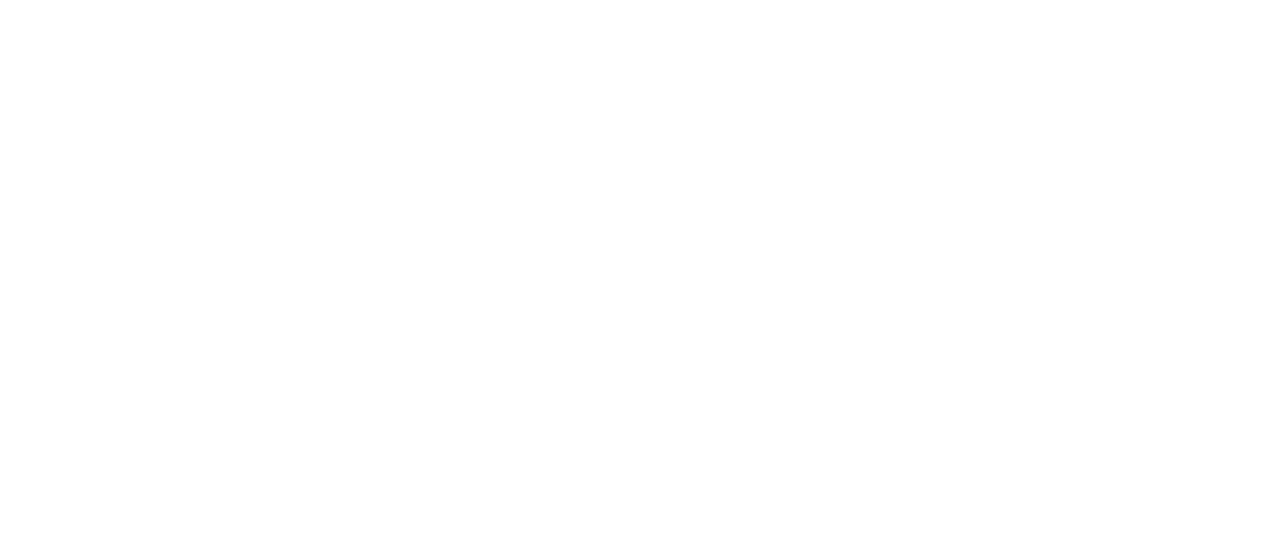
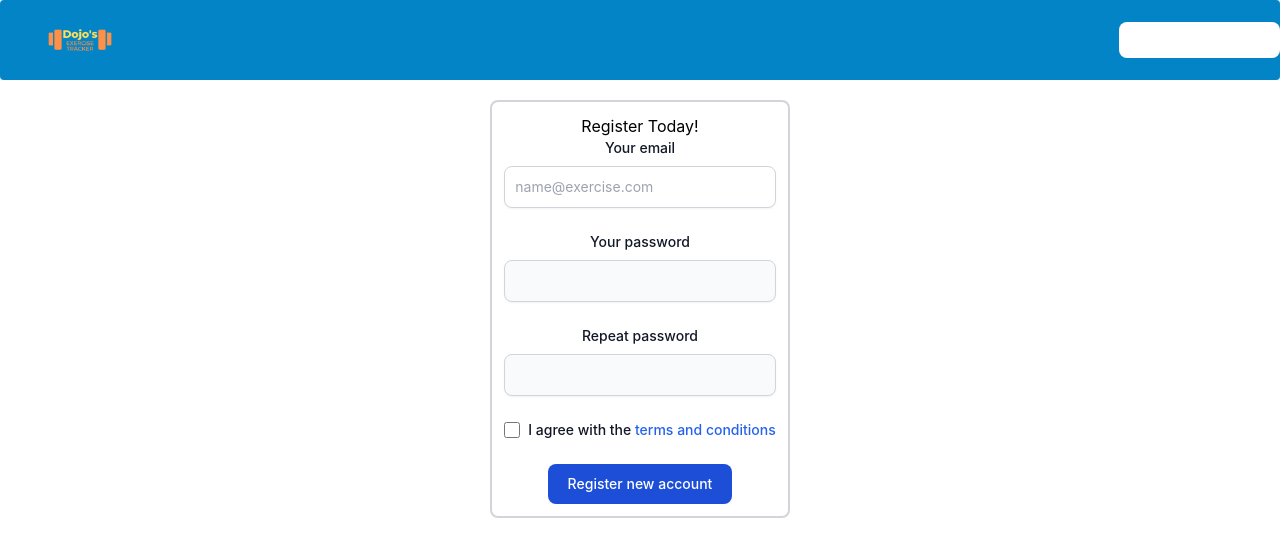
Before and after one commit to AllenEmmet/Group_Project, a React (Create React App) app in the folder client/: page /signup in a window 1280 px wide. Before the commit this address had no page. Shown: the top 556 px of the page. Built offline with nearby package versions, Linux system fonts and the light colour scheme.

Commit message:
Login/Reg added forms for Login and Registration there is no logic behind the forms, mostly for a UI view. Also updated the Navbar. -JC

```diff
--- a/client/package.json
+++ b/client/package.json
@@ -45,6 +45,8 @@
     "autoprefixer": "^10.4.12",
     "axios": "^1.1.3",
     "cors": "^2.8.5",
+    "eslint": "^8.26.0",
+    "eslint-plugin-react": "^7.31.10",
     "helmet": "^6.0.0",
     "postcss": "^8.4.18",
     "tailwindcss": "^3.1.8"
--- a/client/src/App.js
+++ b/client/src/App.js
@@ -8,6 +8,8 @@
 import AddExercise from './views/AddExercise'
 import EditExercise from './views/EditExercise';
 import EditFood from './views/EditFood';
+import Login from './components/Login.js';
+import Signup from './components/Signup.js';
 
 function App() {
 
@@ -16,6 +18,8 @@
       <BrowserRouter>
         <Routes>
           <Route element={<Main/>} path='/' default></Route>
+          <Route element={<Login />} path='/login'></Route>
+          <Route element={<Signup />} path='/signup'></Route>
           <Route element={<AddFood/>} path='/food/add'></Route>
           <Route element={<AddExercise/>} path='/exercise/add'></Route>
           <Route element={<EditExercise></EditExercise>} path='exercise/edit/:id'></Route>
--- a/client/src/components/Header.js
+++ b/client/src/components/Header.js
@@ -1,12 +1,33 @@
 import React, { useState } from 'react'
-import Doj from './assets/Doj.png'
+import Dojo from './assets/Doj.png'
+import { Link } from 'react-router-dom'
 
 const Header = () => {
 
   return (
-    <div style={{display: 'flex', justifyContent: 'center', paddingLeft: '20px', paddingRight: '20px', height:'75px', alignItems:'center'}}>
-        <img src={Doj}/>
+  <nav className="bg-sky-600 border-gray-200 rounded dark:bg-sky-600">
+  <div className="container flex flex-wrap justify-between items-center mx-auto">
+    <Link to={'/'}  className="flex items-center p-0">
+        <img src={Dojo} className="h-20 w-40 object-contain" alt="Exercise Tracker Logo" />
+    </Link>
+    <div class="hidden w-full md:block md:w-auto" id="navbar">
+      <ul class="flex flex-col p-2 mt-4 bg-sky-600 rounded-lg border border-gray-100 md:flex-row md:space-x-8 md:mt-0 md:text-sm md:font-medium md:border-0 md:bg-white dark:bg-gray-800 md:dark:bg-sky-600 dark:border-sky-700">
+        <li>
+          <Link to={'/about'} class="block py-2 pr-4 pl-3 text-white rounded hover:bg-gray-100 md:hover:bg-transparent md:border-0 md:hover:text-blue-700 md:p-0 dark:text-white md:dark:hover:text-white dark:hover:bg-gray-700 dark:hover:text-white md:dark:hover:bg-transparent">About</Link>
+        </li>
+        <li>
+          <Link to={'/goals'} class="block py-2 pr-4 pl-3 text-white rounded hover:bg-gray-100 md:hover:bg-transparent md:border-0 md:hover:text-blue-700 md:p-0 dark:text-white md:dark:hover:text-white dark:hover:bg-gray-700 dark:hover:text-white md:dark:hover:bg-transparent">Your Goals</Link>
+        </li>
+        <li>
+          <Link to={'/login'} class="block py-2 pr-4 pl-3 text-white rounded hover:bg-gray-100 md:hover:bg-transparent md:border-0 md:hover:text-blue-700 md:p-0 dark:text-white md:dark:hover:text-white dark:hover:bg-gray-700 dark:hover:text-white md:dark:hover:bg-transparent">Login</Link>
+        </li>
+        <li>
+          <Link to={'/signup'} className="block py-2 pr-4 pl-3 text-white rounded hover:bg-gray-100 md:hover:bg-transparent md:border-0 md:hover:text-blue-700 md:p-0 dark:text-white md:dark:hover:text-white dark:hover:bg-gray-700 dark:hover:text-white md:dark:hover:bg-transparent">Sign Up</Link>
+        </li>
+      </ul>
     </div>
+  </div>
+</nav>
   )
 }
 
--- a/client/src/components/Header2.js
+++ b/client/src/components/Header2.js
@@ -1,14 +1,27 @@
 import React, { useState } from 'react'
-import { Link} from 'react-router-dom'
-import Doj from './assets/Doj.png'
+import { Link } from 'react-router-dom'
+import Dojo from './assets/Doj.png'
 
 const Header2 = () => {
 
   return (
-    <div style={{display: 'flex', justifyContent: 'center', paddingLeft: '20px', paddingRight: '20px', height:'75px', alignItems:'center'}}>
-    <img src={Doj}/>
-    <Link to={'/'} style={{color: 'white'}}>Home</Link>
-</div>
+  <nav className="bg-sky-600 border-gray-200 rounded dark:bg-sky-600">
+  <div className="container flex flex-wrap justify-between items-center mx-auto">
+    <Link to={'/'}  className="flex items-center p-0">
+        <img src={Dojo} className="h-20 w-40 object-contain" alt="Exercise Tracker Logo" />
+    </Link>
+    <div class="hidden w-full md:block md:w-auto" id="navbar">
+      <ul class="flex flex-col p-2 mt-4 bg-sky-600 rounded-lg border border-gray-100 md:flex-row md:space-x-8 md:mt-0 md:text-sm md:font-medium md:border-0 md:bg-white dark:bg-gray-800 md:dark:bg-sky-600 dark:border-sky-700">
+        <li>
+          <Link to={'/about'} class="block py-2 pr-4 pl-3 text-white rounded hover:bg-gray-100 md:hover:bg-transparent md:border-0 md:hover:text-blue-700 md:p-0 dark:text-white md:dark:hover:text-white dark:hover:bg-gray-700 dark:hover:text-white md:dark:hover:bg-transparent">About</Link>
+        </li>
+        <li>
+          <Link to={'/goals'} class="block py-2 pr-4 pl-3 text-white rounded hover:bg-gray-100 md:hover:bg-transparent md:border-0 md:hover:text-blue-700 md:p-0 dark:text-white md:dark:hover:text-white dark:hover:bg-gray-700 dark:hover:text-white md:dark:hover:bg-transparent">Your Goals</Link>
+        </li>
+      </ul>
+    </div>
+  </div>
+</nav>
   )
 }
 
--- /dev/null
+++ b/client/src/components/Login.js
@@ -0,0 +1,43 @@
+import React from 'react';
+import { Link } from 'react-router-dom';
+
+const Login = () => {
+  return (
+    <div className="grid h-screen place-items-center">
+      <form className="bg-white shadow-md rounded px-8 pt-6 pb-8 mb-4">
+        <div className="mb-4">
+          <label className="block text-gray-700 text-sm font-bold mb-2" for="username">
+            Username
+          </label>
+          <input className="shadow appearance-none border rounded w-full py-2 px-3 text-gray-700 leading-tight focus:outline-none focus:shadow-outline" id="username" type="text" placeholder="Username" />
+          <p className="text-red-500 text-xs italic">Validations</p>
+        </div>
+        <div className="mb-6">
+          <label className="block text-gray-700 text-sm font-bold mb-2" for="password">
+            Password
+          </label>
+          <input className="shadow appearance-none border border-red-500 rounded w-full py-2 px-3 text-gray-700 mb-3 leading-tight focus:outline-none focus:shadow-outline" id="password" type="password" placeholder="*****" />
+          <p className="text-red-500 text-xs italic">Validations</p>
+        </div>
+
+        {/* Right the Login button needs only go to the Home page as we have no functionality for it*/}
+        <div className="flex items-center justify-between">
+          <Link  to={'/'}className="bg-blue-500 hover:bg-blue-700 text-white font-bold py-2 px-4 rounded focus:outline-none focus:shadow-outline" type="button">
+            Login
+          </Link>
+          <Link className="inline-block align-baseline font-bold text-sm text-blue-500 hover:text-blue-800" href="#">
+            Forgot pswd?
+          </Link>
+        </div>
+      </form>
+
+      {/* Comments for development section*/}
+      <p className="text-center text-gray-500 text-xs">
+        Initial login form,
+        forgot Password has no functionality.
+      </p>
+    </div>
+  )
+}
+
+export default Login;
--- /dev/null
+++ b/client/src/components/Signup.js
@@ -0,0 +1,37 @@
+import React from 'react';
+import Header2 from './Header2.js';
+
+
+const Signup = () => {
+  return(
+    <section>
+    <Header2 />
+    <div className="flex flex-col justify-center items-center">
+      <form className="border-gray-300 border-2 rounded-lg mt-5 p-3">
+      <h2> Register Today! </h2>
+        <div class="mb-6">
+          <label for="email" class="block mb-2 text-sm font-medium text-gray-900 dark:text-black items-start">Your email</label>
+          <input type="email" id="email" class="shadow-sm bg-white border border-gray-300 text-black text-sm rounded-lg focus:ring-blue-500 focus:border-blue-500 block w-full p-2.5 dark:bg-white dark:border-gray-200 dark:placeholder-gray-400 dark:text-white dark:focus:ring-blue-500 dark:focus:border-blue-500" placeholder="name@exercise.com" required />
+        </div>
+        <div class="mb-6">
+          <label for="password" class="block mb-2 text-sm font-medium text-gray-900 dark:text-black">Your password</label>
+          <input type="password" id="password" class="shadow-sm bg-gray-50 border border-gray-300 text-gray-900 text-sm rounded-lg focus:ring-blue-500 focus:border-blue-500 block w-full p-2.5 dark:bg-white dark:border-gray-200 dark:placeholder-gray-400 dark:text-white dark:focus:ring-blue-500 dark:focus:border-blue-500 dark:shadow-sm-light" required />
+        </div>
+        <div class="mb-6">
+          <label for="repeat-password" class="block mb-2 text-sm font-medium text-gray-900 dark:text-black">Repeat password</label>
+          <input type="password" id="repeat-password" class="shadow-sm bg-gray-50 border border-gray-300 text-gray-900 text-sm rounded-lg focus:ring-blue-500 focus:border-blue-500 block w-full p-2.5 dark:bg-white dark:border-gray-200 dark:placeholder-gray-400 dark:text-white dark:focus:ring-blue-500 dark:focus:border-blue-500 dark:shadow-sm-light" required />
+        </div>
+        <div class="flex items-start mb-6">
+          <div class="flex items-center h-5">
+            <input id="terms" type="checkbox" value="" class="w-4 h-4 bg-gray-50 rounded border border-gray-300 focus:ring-3 focus:ring-blue-300 dark:bg-gray-700 dark:border-gray-600 dark:focus:ring-blue-600 dark:ring-offset-gray-800" required />
+          </div>
+          <label for="terms" class="ml-2 text-sm font-medium text-gray-900 dark:text-black">I agree with the <a href="#" class="text-blue-600 hover:underline dark:text-blue-500">terms and conditions</a></label>
+        </div>
+        <button type="submit" class="text-white bg-blue-700 hover:bg-blue-800 focus:ring-4 focus:outline-none focus:ring-blue-300 font-medium rounded-lg text-sm px-5 py-2.5 text-center dark:bg-blue-600 dark:hover:bg-blue-700 dark:focus:ring-blue-800">Register new account</button>
+      </form>
+    </div>
+    </section>
+)
+}
+
+export default Signup;
```
Also changed, not shown: client/.eslintrc.json (added), 1 other file (tests, documents, lock files or other folders).
